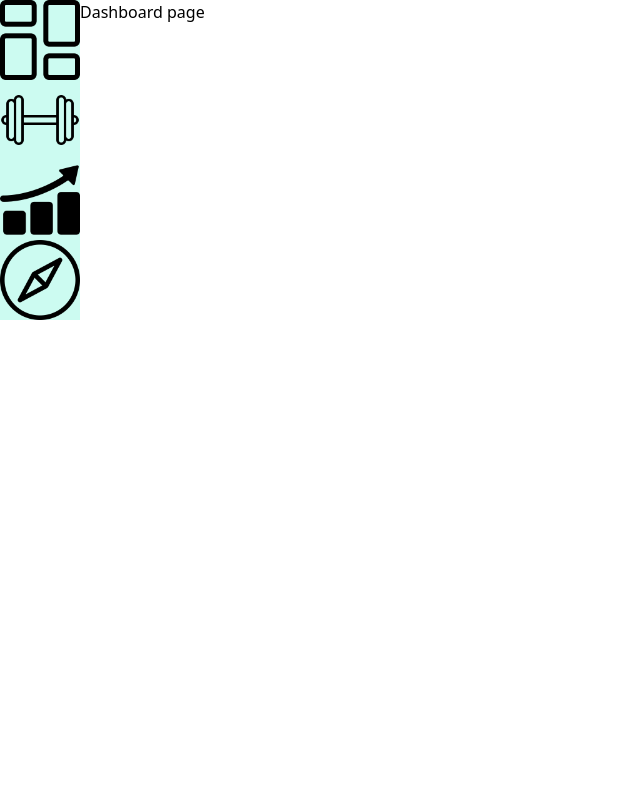
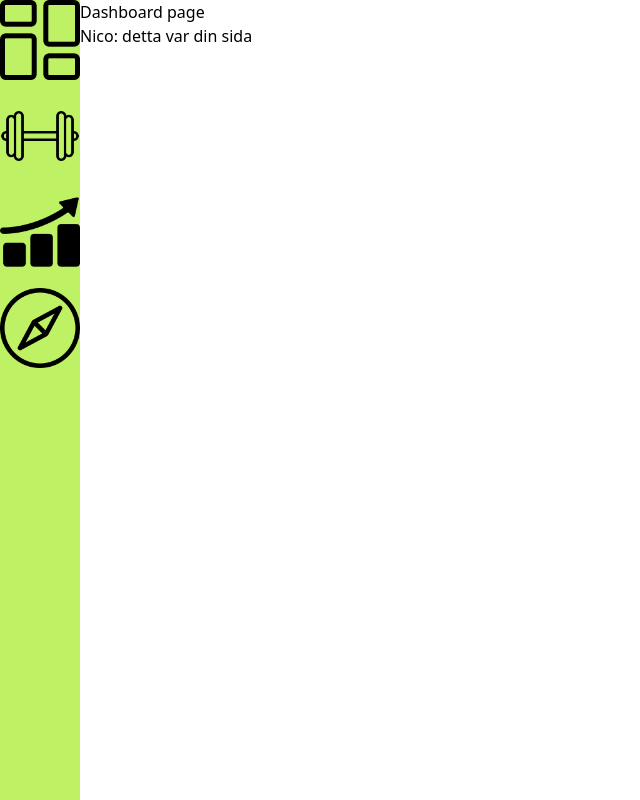
Before and after one commit to Quroz/Fitness-project, a React (Create React App) app in the folder frontend/: page /dashboard in a window 1280 px wide. Shown: the whole page, without its empty margins (0-640 px from the left). Built offline with nearby package versions, Linux system fonts and the light colour scheme.

Commit message:
Quick styling not done though

```diff
--- a/frontend/src/components/NavbarView.tsx
+++ b/frontend/src/components/Navbar.tsx
@@ -9,14 +9,12 @@ The navbar will be a vertical navbar on the left side of the screen.
 import React from "react";
 import { Link } from "react-router-dom";
 
-
 // Import icons and images
 import DashboardIcon from "../Assets/Navbar/dashboard.png";
 import WorkoutPlanIcon from "../Assets/Navbar/workout.png";
 import ProgressionIcon from "../Assets/Navbar/progress.png";
 import ExploreIcon from "../Assets/Navbar/explore.png";
 import SettingsIcon from "../Assets/Navbar/settings.png";
-
 
 /* REGARDING THE STYLING OF THE NAVBAR:
 ______________________________________
@@ -25,28 +23,30 @@ The navbar will be a vertical navbar on the left side of the screen.
 The navbar will be a flexbox with a column direction.
 The navbar will have a width of constant 15% of the screen.
 The navbar will have a height of 100% of the screen.
-The navbar will have a background color of #1F1F1F.
 
+First div --> flexbox with column direction
 
 
 */
 
 function NavbarView() {
 	return (
-		<nav className="flex flex-col w-20 bg-teal-100 ">
+		<div className="flex flex-col w-20 h-screen bg-lime-300 ">
+			<nav className="flex-col">
 				<Link to="/dashboard">
 					<img src={DashboardIcon} alt="Dashboard Icon" />
 				</Link>
 				<Link to="/workoutplan">
-				<img src={WorkoutPlanIcon} alt="Workout Plan Icon" />
+					<img src={WorkoutPlanIcon} alt="Workout Plan Icon" className="my-4" />
 				</Link>
 				<Link to="/progress">
-				<img src={ProgressionIcon} alt="Progression Icon" />
+					<img src={ProgressionIcon} alt="Progression Icon" className="my-4" />
 				</Link>
 				<Link to="/explore">
-				<img src={ExploreIcon} alt="Explore Icon" />
+					<img src={ExploreIcon} alt="Explore Icon" className="my-4" />
 				</Link>
 			</nav>
+		</div>
 	);
 }
 
--- a/frontend/src/pages/DashboardView.tsx
+++ b/frontend/src/pages/Dashboard.tsx
@@ -2,7 +2,9 @@ import React from 'react'
 
 function Dashboard() {
   return (
-    <div>Dashboard page</div>
+    <div>Dashboard page
+      <h2>Nico: detta var din sida</h2>
+    </div>
   )
 }
 
--- a/frontend/src/pages/ProgressView.tsx
+++ b/frontend/src/pages/Progress.tsx
@@ -2,7 +2,9 @@ import React from 'react'
 
 function Progress() {
   return (
-    <div>This is the progress view</div>
+    <div>
+      This is the progress view
+      </div>
   );
 }
 
--- a/frontend/src/pages/WorkoutplanView.tsx
+++ b/frontend/src/pages/Workoutplan.tsx
@@ -2,7 +2,9 @@ import React from 'react'
 
 function Workoutplan() {
   return (
-    <div>Workoutplan</div>
+    <div>Workoutplan
+      <h2>Filip: detta var din sida</h2>
+    </div>
   )
 }
 
```
Also changed, not shown: frontend/src/App.js (+5 -5 lines), frontend/src/pages/Login.tsx (renamed from frontend/src/pages/LoginView.tsx). Lines whose indentation alone changed are shown as unchanged.
